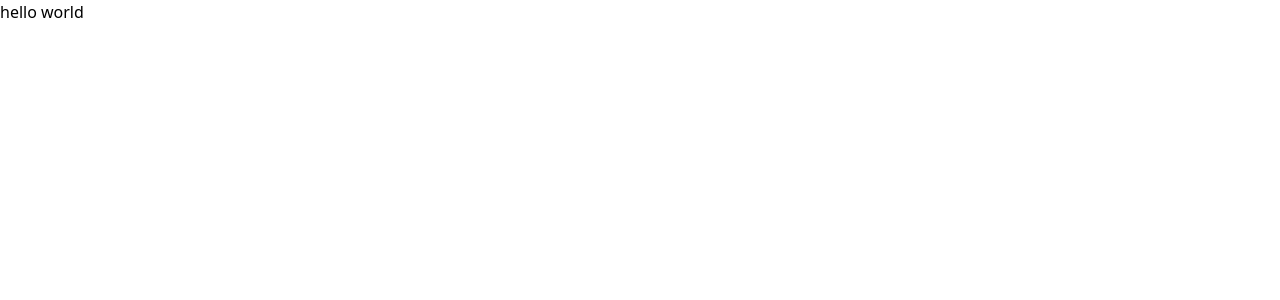
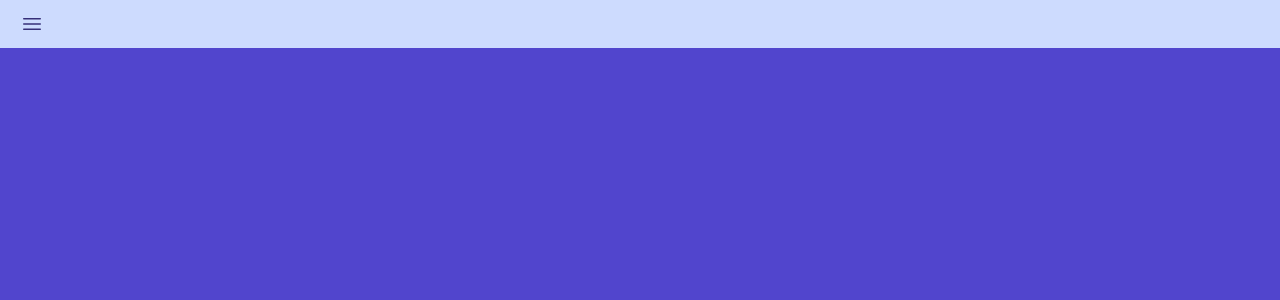
Before and after one commit to quaspar33/event_organiser_application, a React (Vite) app in the folder eventorganiser_react/: page / in a window 1280 px wide. Shown: the top 300 px of the page. Built offline with nearby package versions, Linux system fonts and the light colour scheme.

Commit message:
addition of MenuBar component

```diff
--- a/eventorganiser_react/package.json
+++ b/eventorganiser_react/package.json
@@ -14,6 +14,7 @@
     "react-dom": "^18.2.0"
   },
   "devDependencies": {
+    "@heroicons/react": "^2.0.18",
     "@types/react": "^18.2.14",
     "@types/react-dom": "^18.2.6",
     "@typescript-eslint/eslint-plugin": "^5.61.0",
--- a/eventorganiser_react/src/App.tsx
+++ b/eventorganiser_react/src/App.tsx
@@ -1,7 +1,8 @@
+import MenuBar from "./components/MenuBar.tsx";
 function App() {
     return (
-        <div className="flex">
-            hello world
+        <div className="app bg-color-8">
+            <MenuBar/>
         </div>
     )
 }
--- a/eventorganiser_react/src/components/MenuBar.tsx
+++ b/eventorganiser_react/src/components/MenuBar.tsx
@@ -1,3 +1,21 @@
-const MenuBar = () => {
+import { Bars3Icon } from "@heroicons/react/24/solid";
+import React from "react";
 
-}
+const MenuBar: React.FC = () => {
+    const handleClick = () => {
+        console.log("Kliknięto przycisk");
+    };
+
+    return (
+        <div className="flex items-center h-12 px-4 bg-color-3">
+            <button
+                className="p-1 rounded-md hover:bg-gray-200 focus:outline-none"
+                onClick={handleClick}
+            >
+                <Bars3Icon className="h-6 w-6 text-color-10" />
+            </button>
+        </div>
+    );
+};
+
+export default MenuBar;
--- a/eventorganiser_react/src/index.css
+++ b/eventorganiser_react/src/index.css
@@ -1,3 +1,15 @@
+@import url('https://fonts.googleapis.com/css2?family=DM+Sans:wght@700&family=Montserrat&display=swap');
+
 @tailwind base;
 @tailwind components;
 @tailwind utilities;
+
+html,
+body,
+#root,
+.app {
+    height: 100%;
+    width: 100%;
+    font-family: "Montserrat", sans-serif;
+    @apply text-color-2;
+}
--- a/eventorganiser_react/tailwind.config.js
+++ b/eventorganiser_react/tailwind.config.js
@@ -1,14 +1,10 @@
-/** @type {import('tailwindcss').Config} */
-export default {
+// eslint-disable-next-line no-undef
+module.exports = {
   mode: "jit",
-  darkMode: true,
-  purge: [
-      "./src/**/*.{js,ts,jsx,tsx}",
-      "./index.html"
-  ],
+  darkMode: "media",
   content: [
-    "./index.html",
     "./src/**/*.{js,ts,jsx,tsx}",
+    "./index.html"
   ],
   theme: {
     extend: {
@@ -28,9 +24,9 @@ export default {
         dmsans: ["DM Sans", "sans-serif"],
         montserrat: ["Montserrat", "sans-serif"],
       },
-      content: {
+      backgroundImage: {
         waves: "url('./assets/Wave.svg')",
-        circles: "url('./assets/IrregularCircle.svg)",
+        circles: "url('./assets/IrregularCircle.svg')",
         lecture1: "url('./assets/Lecture_1.svg')",
         lecture2: "url('./assets/Lecture_2.svg')",
         lecture3: "url('./assets/Lecture_3.svg')",
@@ -45,4 +41,4 @@ export default {
     },
   },
   plugins: [],
-}
+};
```
Also changed, not shown: 1 other file (tests, documents, lock files or other folders).
